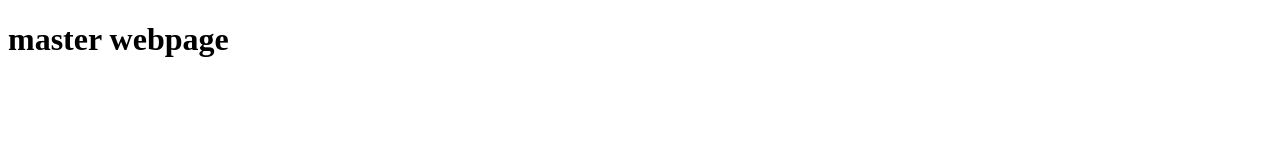
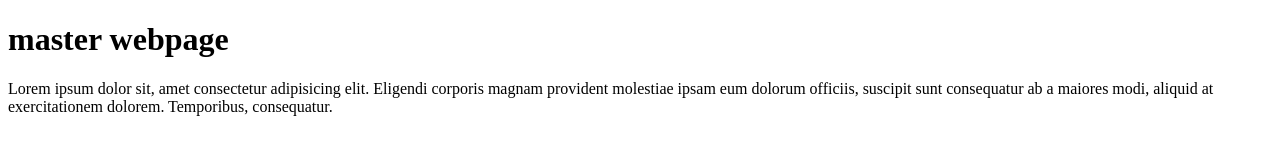
Before and after one commit to AtikshaRana/first_webpage, a plain HTML site: page index.html in a window 1280 px wide. Drawn offline with Linux system fonts and the light colour scheme.

Commit message:
Update html

```diff
--- a/index.html
+++ b/index.html
@@ -8,6 +8,7 @@
 </head>
 <body>
 	<h1>master webpage</h1>
+	<p>Lorem ipsum dolor sit, amet consectetur adipisicing elit. Eligendi corporis magnam provident molestiae ipsam eum dolorum officiis, suscipit sunt consequatur ab a maiores modi, aliquid at exercitationem dolorem. Temporibus, consequatur.</p>
 
 
 </body>
```
